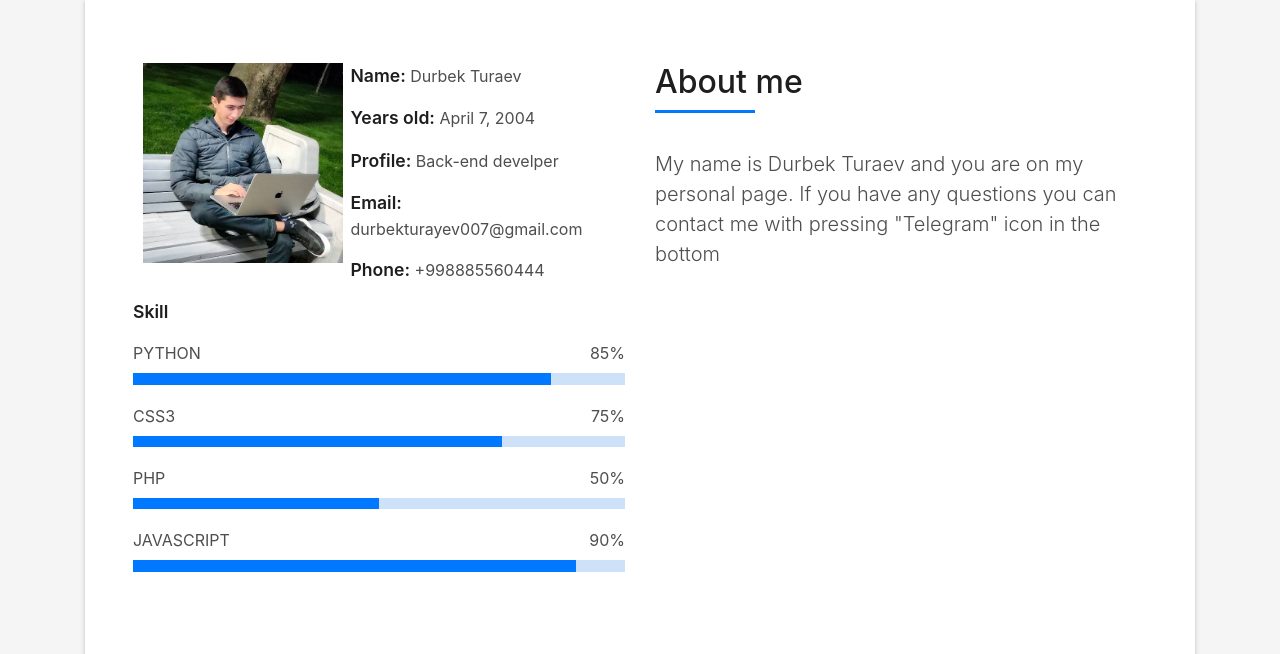
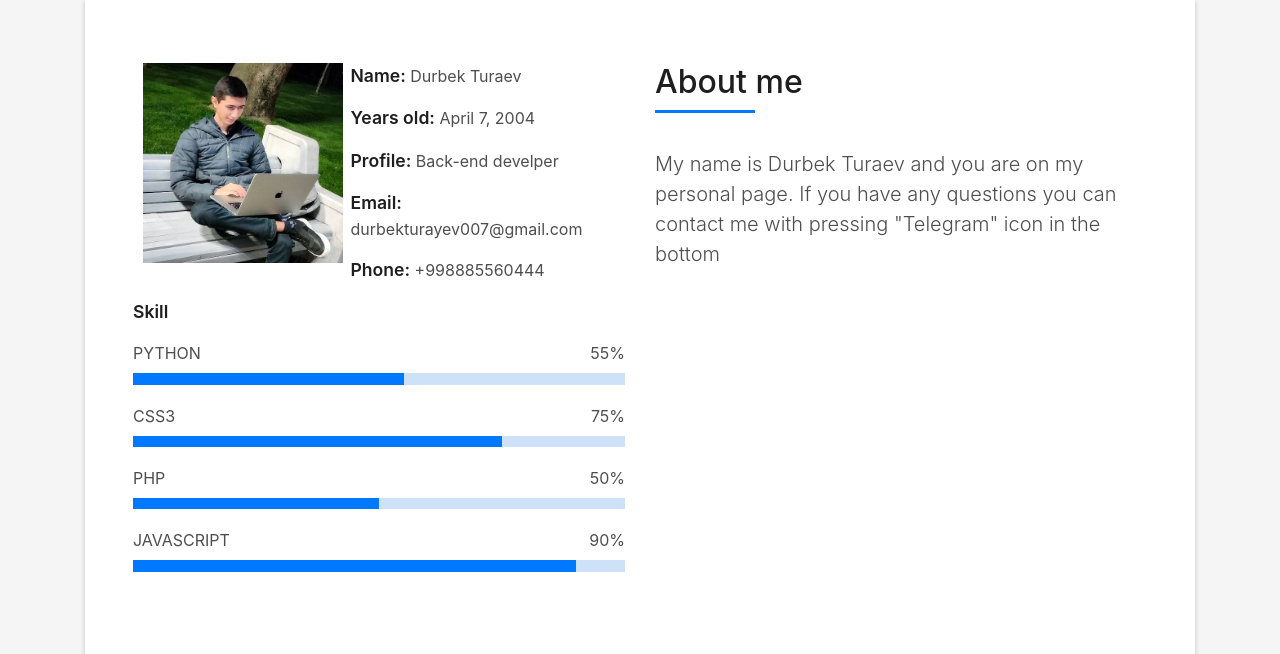
Before and after one commit to turaev7/Portfolio, a Django app: page / in a window 1280 px wide. Shown: the part 865-1519 px from the top of the page. Run offline with Django 4.2, Linux system fonts and the light colour scheme; data comes from the database, SQL or seed files in the repository; some libraries are stand-ins or nearby versions; some web fonts are replaced.

Commit message:
portfolio

```diff
--- a/app/templates/blog/index.html
+++ b/app/templates/blog/index.html
@@ -122,9 +122,9 @@
                 </div>
                 <div class="skill-mf">
                   <p class="title-s">Skill</p>
-                  <span>PYTHON</span> <span class="pull-right">85%</span>
+                  <span>PYTHON</span> <span class="pull-right">55%</span>
                   <div class="progress">
-                    <div class="progress-bar" role="progressbar" style="width: 85%;" aria-valuenow="85"
+                    <div class="progress-bar" role="progressbar" style="width: 55%;" aria-valuenow="55"
                       aria-valuemin="0" aria-valuemax="100"></div>
                   </div>
                   <span>CSS3</span> <span class="pull-right">75%</span>
@@ -237,7 +237,7 @@
       {% endfor %}
     </div>
 
-
+    <section id="work" class="work-mf route">
     <div class="section-counter paralax-mf bg-image" style="background-image: url( ../../../static/img/counters-bg.jpg)">
       <div class="overlay-mf"></div>
       <div class="container">
@@ -298,7 +298,7 @@
       </div>
 
     </div>
-
+  </section>
 
 
 
@@ -577,7 +577,7 @@
               Blog
             </h3>
             <p class="subtitle-a">
-              Lorem ipsum, dolor sit amet consectetur adipisicing elit.
+              There I will be posting the best moments of my life.
             </p>
             <div class="line-mf"></div>
           </div>
```
